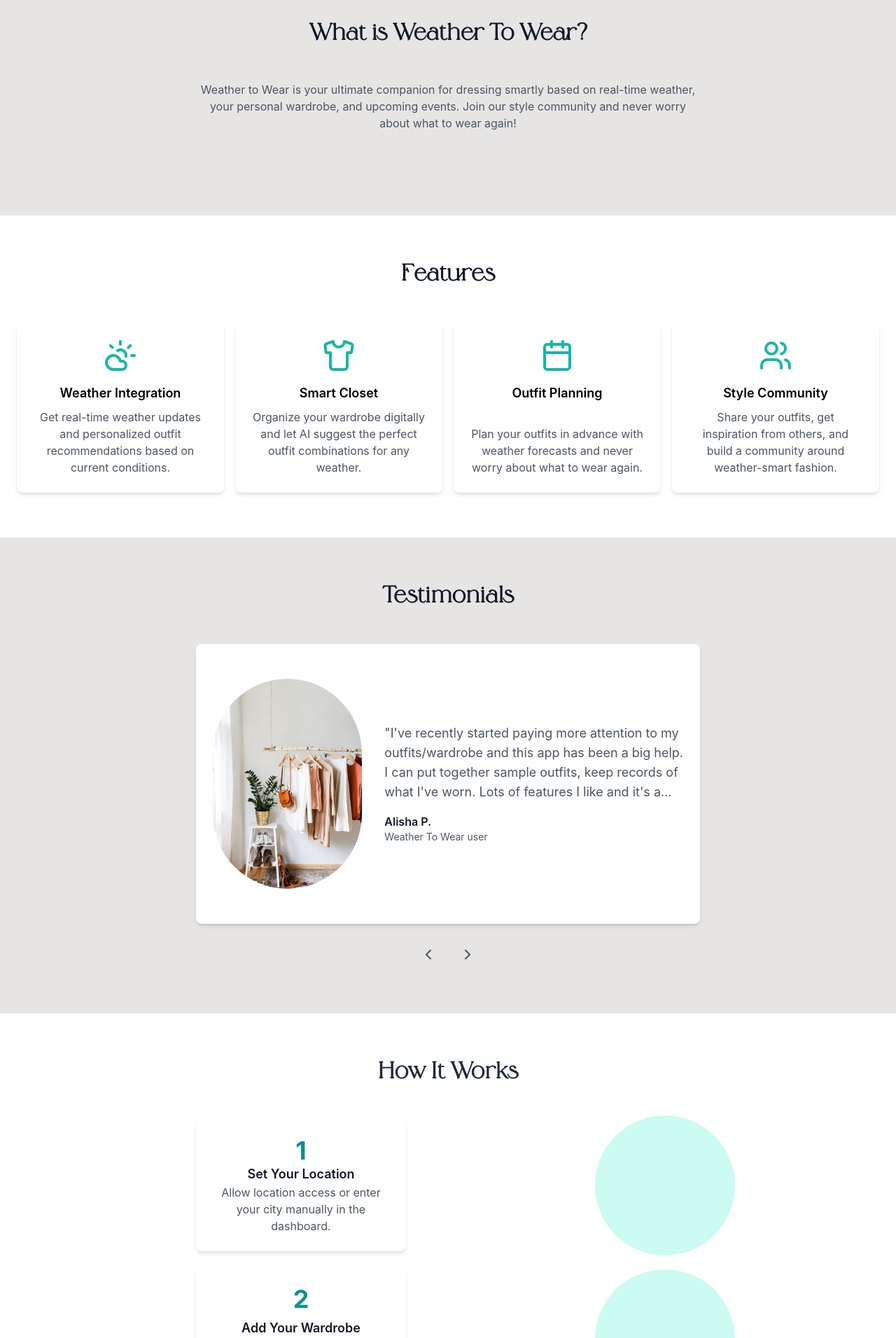
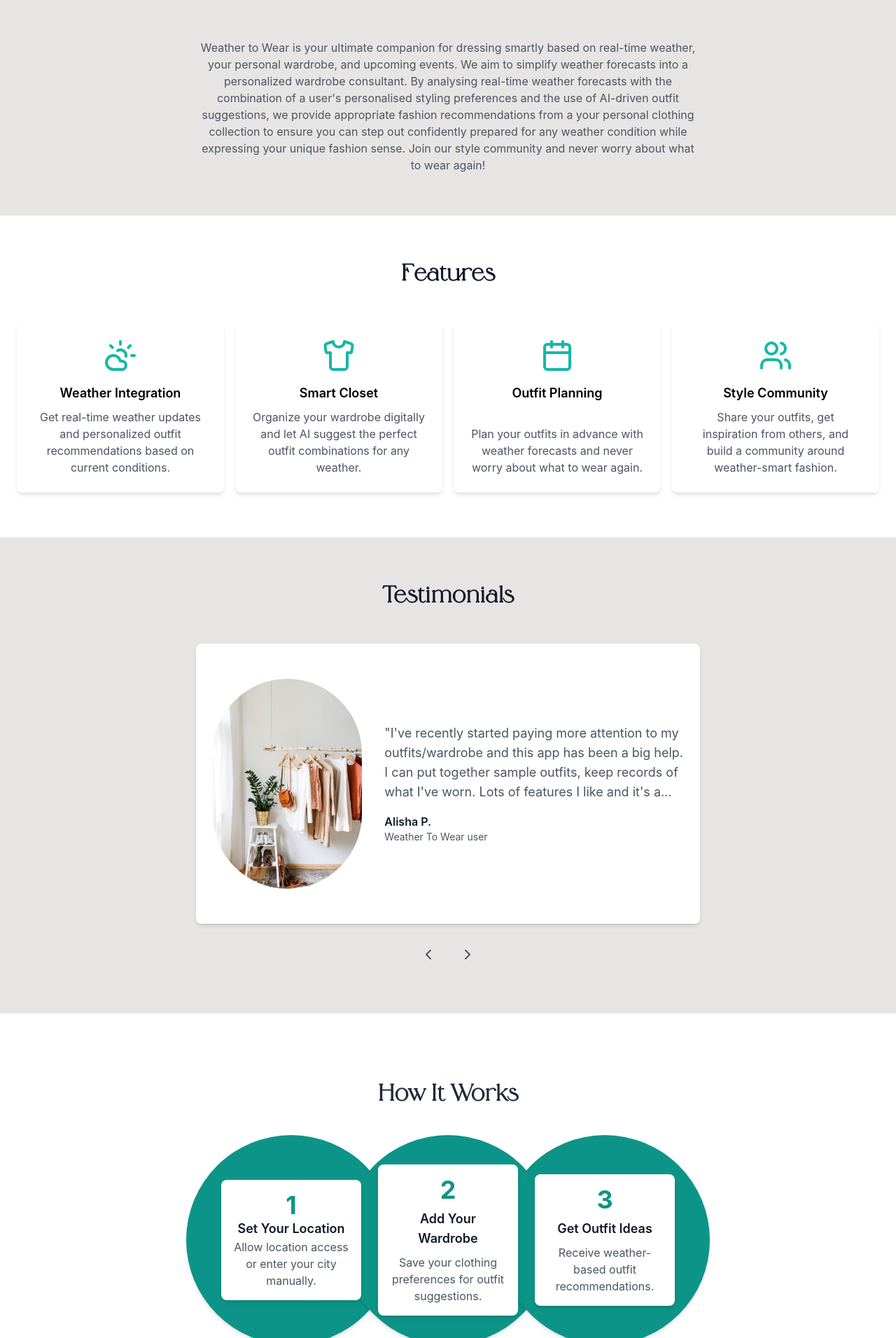
Before and after one commit to COS301-SE-2025/Weather-to-Wear, a React (Create React App) app in the folder app-mobile/my-app/: page / in a window 1280 px wide. Shown: the part 628-2540 px from the top of the page at 70% size. Built offline with nearby package versions, Linux system fonts and the light colour scheme; the HTML template or start-up script is replaced by a standard one.

Commit message:
final landing page

```diff
--- a/app-mobile/my-app/src/pages/LandingPage.tsx
+++ b/app-mobile/my-app/src/pages/LandingPage.tsx
@@ -166,7 +166,7 @@ const LandingPage: React.FC = () => {
       >
         <div className="pl-10 pr-8 py-4 z-10 ml-0 w-full">
           <TypingSlogan />
-          <p className="text-lg text-white mb-6 max-w-2xl">
+          <p className="text-lg text-white  mb-6 max-w-2xl">
             Your personal weather-based clothing assistant.
           </p>
         </div>
@@ -218,7 +218,14 @@ const LandingPage: React.FC = () => {
       What is Weather To Wear?
     </h2>
     <p className="text-gray-600 text-center ">
-      Weather to Wear is your ultimate companion for dressing smartly based on real-time weather, your personal wardrobe, and upcoming events. Join our style community and never worry about what to wear again!
+      Weather to Wear is your ultimate companion for dressing smartly based on real-time weather,
+      your personal wardrobe, and upcoming events.
+      We aim to simplify weather forecasts into a personalized wardrobe consultant. By analysing real-time weather
+      forecasts with the combination of a user's personalised styling preferences and the use of AI-driven
+      outfit suggestions, we provide appropriate fashion recommendations from a your personal clothing collection to
+      ensure you can step out confidently prepared for any weather condition while expressing your unique fashion sense.
+      Join our style community and never worry about what to wear again!
+
     </p>
   </div>
 </section>
@@ -234,7 +241,7 @@ const LandingPage: React.FC = () => {
         <CloudSun className="h-12 w-12 mx-auto mb-4 text-teal-500" />
         <h3 className="text-lg font-semibold mb-2">Weather Integration</h3>
       </div>
-      <p className="text-gray-600">
+      <p className="text-gray-600 ">
         Get real-time weather updates and personalized outfit recommendations based on current conditions.
       </p>
     </div>
@@ -243,7 +250,7 @@ const LandingPage: React.FC = () => {
         <Shirt className="h-12 w-12 mx-auto mb-4 text-teal-500" />
         <h3 className="text-lg font-semibold mb-2">Smart Closet</h3>
       </div>
-      <p className="text-gray-600">
+      <p className="text-gray-600 ">
         Organize your wardrobe digitally and let AI suggest the perfect outfit combinations for any weather.
       </p>
     </div>
@@ -252,7 +259,7 @@ const LandingPage: React.FC = () => {
         <Calendar className="h-12 w-12 mx-auto mb-4 text-teal-500" />
         <h3 className="text-lg font-semibold mb-2">Outfit Planning</h3>
       </div>
-      <p className="text-gray-600">
+      <p className="text-gray-600 ">
         Plan your outfits in advance with weather forecasts and never worry about what to wear again.
       </p>
     </div>
@@ -261,7 +268,7 @@ const LandingPage: React.FC = () => {
         <Users className="h-12 w-12 mx-auto mb-4 text-teal-500" />
         <h3 className="text-lg font-semibold mb-2">Style Community</h3>
       </div>
-      <p className="text-gray-600">
+      <p className="text-gray-600 ">
         Share your outfits, get inspiration from others, and build a community around weather-smart fashion.
       </p>
     </div>
@@ -328,48 +335,52 @@ const LandingPage: React.FC = () => {
         </section>
       </div>
 
+
     {/* How it works */}
-    <section className=" dark:bg-gray-800 py-16">
-  <div className="max-w-3xl mx-auto px-4 sm:px-6">
-    <h2 className="text-4xl font-sephir font-bold text-gray-800 dark:text-white text-center mb-12">
+     <section className="dark:bg-gray-800 py-24 min-h-[600px]">
+  <div className="max-w-6xl mx-auto px-4 sm:px-6">
+    <h2 className="text-4xl font-sephir font-bold text-gray-800 dark:text-white text-center mb-20">
       How It Works
     </h2>
-    <div className="flex flex-col gap-6">
-      <div className="relative group">
-        <div className="bg-white rounded-lg shadow-md p-6 text-center hover:shadow-lg transition-shadow w-[300px] min-h-[100px] flex flex-col justify-between">
+    <div className="relative">
+      {/* Steps Row */}
+      <div className="flex flex-wrap lg:flex-nowrap justify-center gap-6">
+        <div className="relative group flex items-center justify-center">
+          <div className="bg-white rounded-lg shadow-md p-4 text-center hover:shadow-lg transition-shadow w-[200px] min-h-[100px] flex flex-col justify-between z-10">
             <div className="text-4xl font-bold text-teal-600">1</div>
             <p className="text-lg font-semibold text-gray-900 dark:text-white">
               Set Your Location
             </p>
-          <p className="text-gray-600 dark:text-gray-400">
-            Allow location access or enter your city manually in the dashboard.
+            <p className="text-gray-600 dark:text-gray-400 ">
+              Allow location access or enter your city manually.
             </p>
           </div>
-        <div className="absolute right-[-50px] top-1/2 transform -translate-y-1/2 w-[200px] h-[200px] bg-teal-100 rounded-full transition-all duration-300 ease-in-out group-hover:w-[250px] group-hover:h-[250px] group-hover:bg-teal-600"></div>
+          <div className="absolute w-[300px] h-[300px] bg-teal-600 rounded-full shadow-md transition-all duration-300 ease-in-out group-hover:w-[350px] group-hover:h-[350px] group-hover:bg-teal-600 z-0"></div>
         </div>
-      <div className="relative group">
-        <div className="bg-white rounded-lg shadow-md p-6 text-center hover:shadow-lg transition-shadow w-[300px] min-h-[100px] flex flex-col justify-between">
+        <div className="relative group flex items-center justify-center">
+          <div className="bg-white rounded-lg shadow-md p-4 text-center hover:shadow-lg transition-shadow w-[200px] min-h-[100px] flex flex-col justify-between z-10">
             <div className="text-4xl font-bold text-teal-600 mb-2">2</div>
             <p className="text-lg font-semibold text-gray-900 dark:text-white mb-2">
               Add Your Wardrobe
             </p>
-          <p className="text-gray-600 dark:text-gray-400">
-            Save your clothing preferences to get personalized outfit suggestions.
+            <p className="text-gray-600 dark:text-gray-400 ">
+              Save your clothing preferences for outfit suggestions.
             </p>
           </div>
-        <div className="absolute right-[-50px] top-1/2 transform -translate-y-1/2 w-[200px] h-[200px] bg-teal-100 rounded-full transition-all duration-300 ease-in-out group-hover:w-[250px] group-hover:h-[250px] group-hover:bg-teal-600"></div>
+          <div className="absolute w-[300px] h-[300px] bg-teal-600 rounded-full shadow-md transition-all duration-300 ease-in-out group-hover:w-[350px] group-hover:h-[350px] group-hover:bg-teal-600 z-0"></div>
         </div>
-      <div className="relative group">
-        <div className="bg-white rounded-lg shadow-md p-6 text-center hover:shadow-lg transition-shadow w-[300px] min-h-[100px] flex flex-col justify-between">
+        <div className="relative group flex items-center justify-center">
+          <div className="bg-white rounded-lg shadow-md p-4 text-center hover:shadow-lg transition-shadow w-[200px] min-h-[100px] flex flex-col justify-between z-10">
             <div className="text-4xl font-bold text-teal-600 mb-2">3</div>
             <p className="text-lg font-semibold text-gray-900 dark:text-white mb-2">
               Get Outfit Ideas
             </p>
             <p className="text-gray-600 dark:text-gray-400">
-            Receive weather-based outfit recommendations tailored to your style.
+              Receive weather-based outfit recommendations.
             </p>
           </div>
-        <div className="absolute right-[-50px] top-1/2 transform -translate-y-1/2 w-[200px] h-[200px] bg-teal-100 rounded-full transition-all duration-300 ease-in-out group-hover:w-[250px] group-hover:h-[250px] group-hover:bg-teal-600"></div>
+          <div className="absolute w-[300px] h-[300px] bg-teal-600 rounded-full shadow-md transition-all duration-300 ease-in-out group-hover:w-[350px] group-hover:h-[350px] group-hover:bg-teal-600 z-0"></div>
+        </div>
       </div>
     </div>
   </div>
```
Lines whose indentation alone changed are shown as unchanged.
